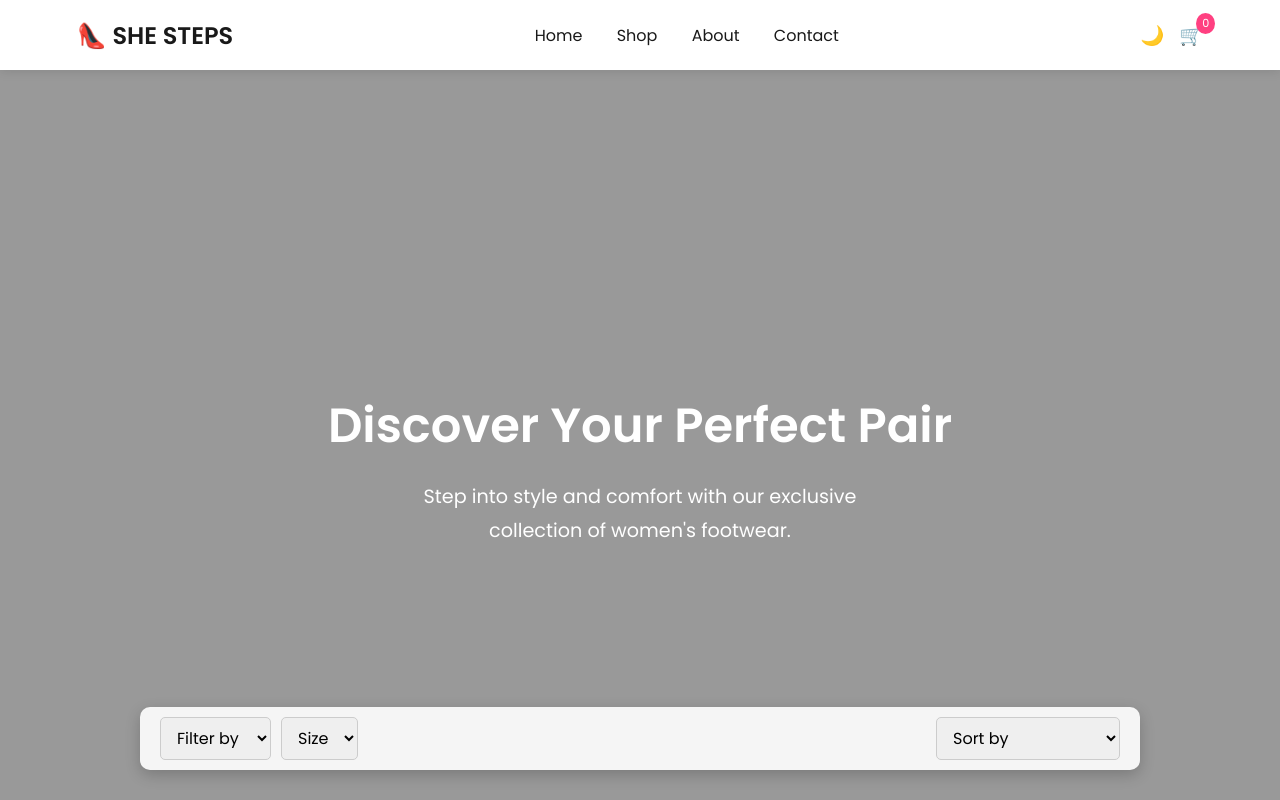
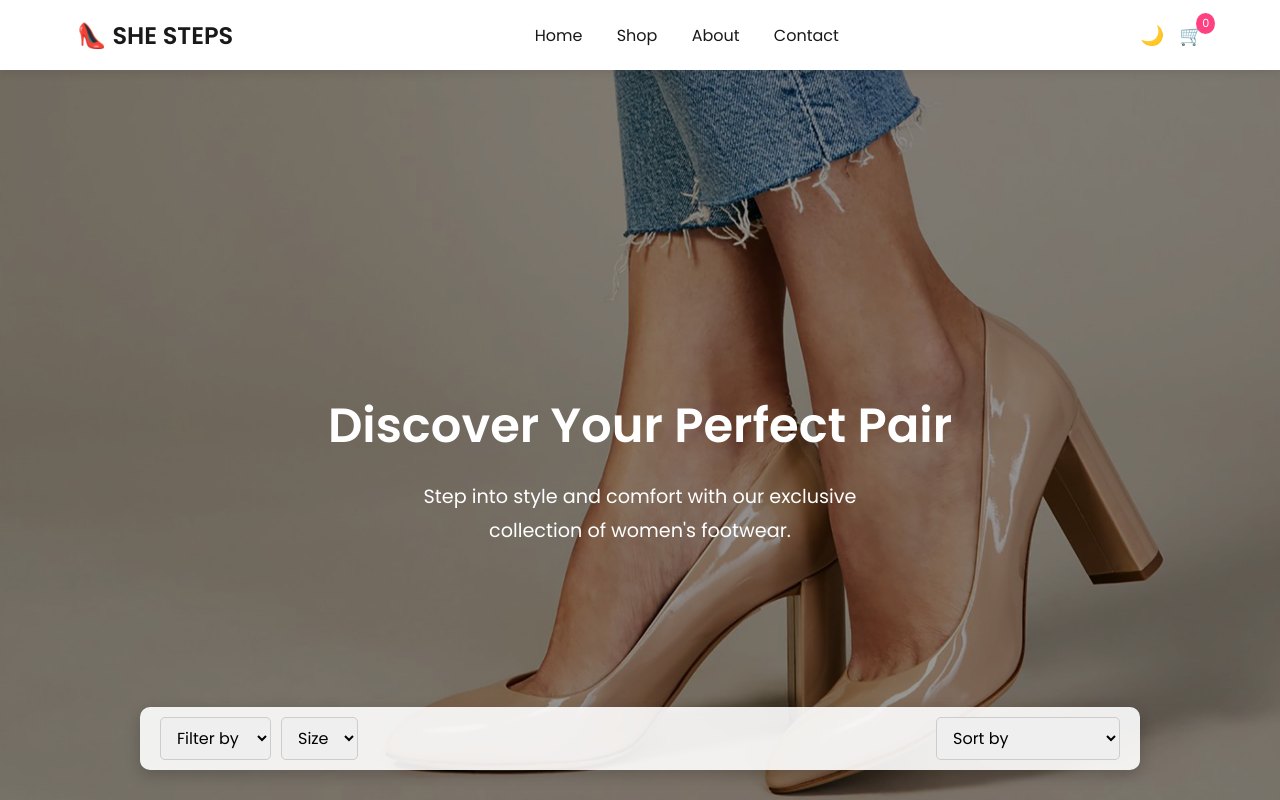
Before and after one commit to riyaprajapati568/Responsive-SHE-STEPS-FOOTWEAR, a plain HTML site: page index.html in a window 1280 px wide. Shown: the top 800 px of the page. Drawn offline with Linux system fonts and the light colour scheme; the site is published under a folder, as on GitHub Pages, so addresses that start at the root find nothing.

Commit message:
Update style.css

```diff
--- a/style.css
+++ b/style.css
@@ -118,7 +118,7 @@ body.dark .logo span {
 .banner {
   width: 100%;
   height: 100vh; /* Full viewport height */
-  background-image: url('/BG8.jpg'); /* Replace with your image path */
+  background-image: url('BG8.jpg'); /* Replace with your image path */
   background-size: cover; /* Cover entire area */
   background-position: center; /* Center the image */
   background-repeat: no-repeat; /* Prevent tiling */
```
